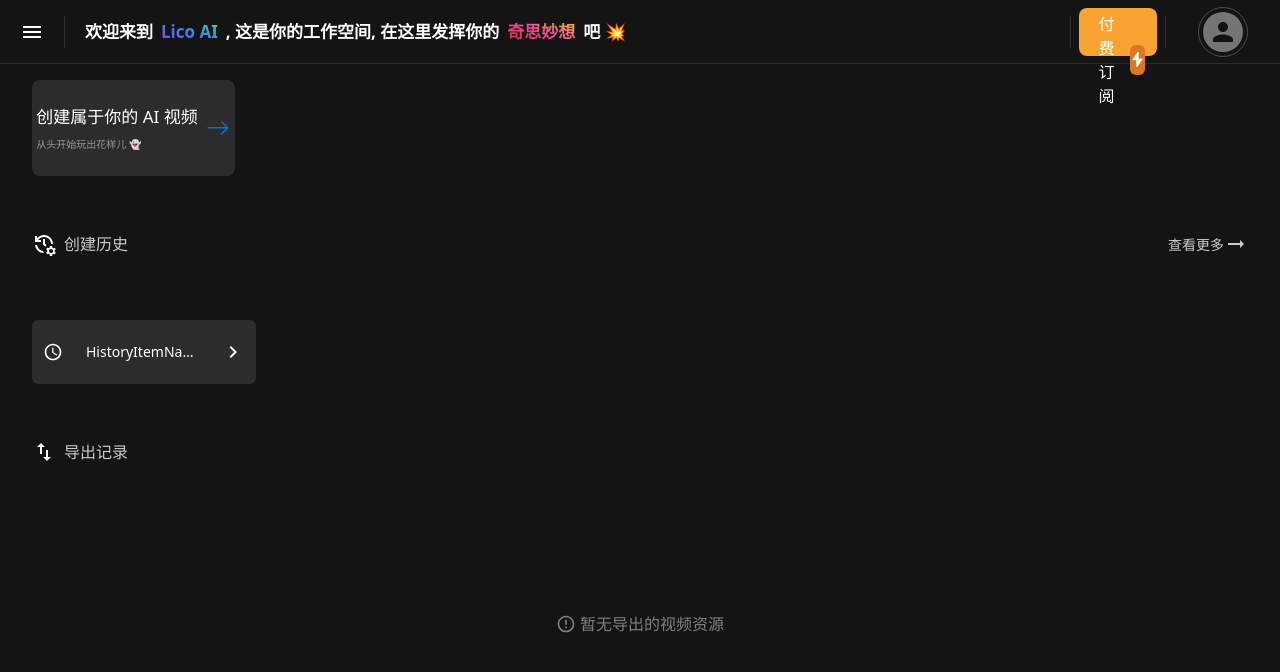
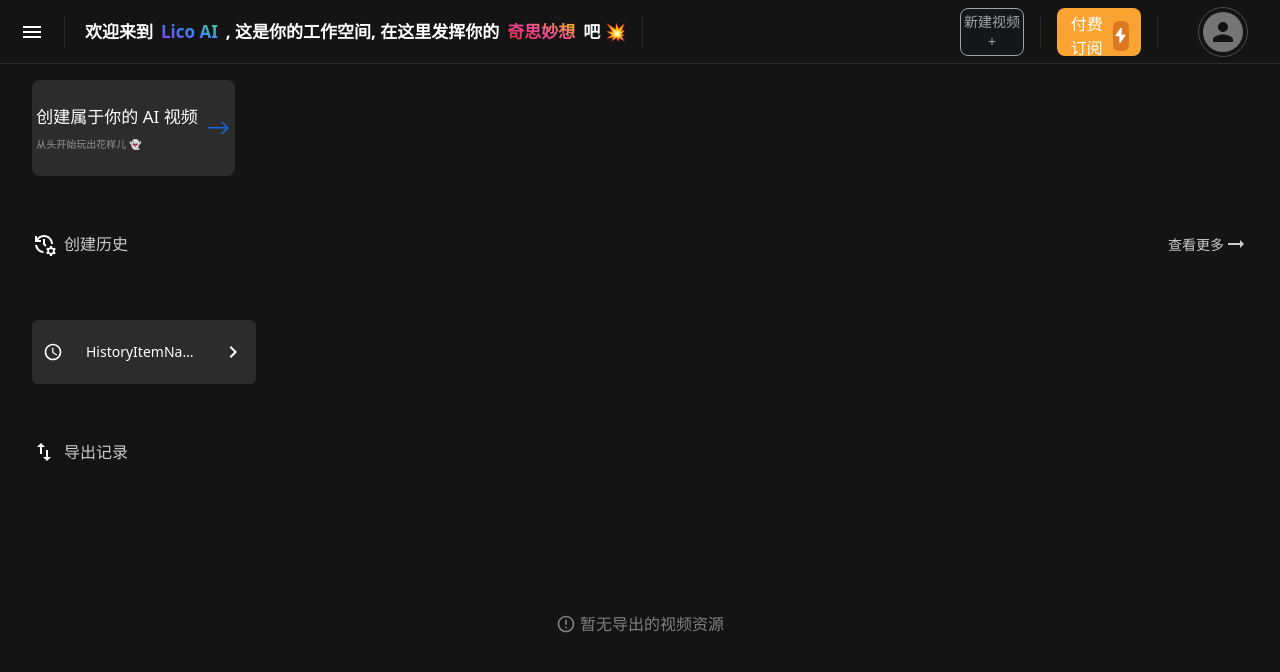
Before and after one commit to Licodeao/lico-ai, a React (Vite) app in the folder graduation-frontend/: page /workspace in a window 1280 px wide. Shown: the top 672 px of the page. Built offline with nearby package versions, Linux system fonts and the light colour scheme; no server answers.

Commit message:
feat(Workspace): create new video in header

```diff
--- a/graduation-frontend/output.css
+++ b/graduation-frontend/output.css
@@ -747,6 +747,14 @@ video {
   margin-right: 0.75rem;
 }
 
+.ml-24 {
+  margin-left: 6rem;
+}
+
+.ml-96 {
+  margin-left: 24rem;
+}
+
 .flex {
   display: flex;
 }
@@ -929,6 +937,10 @@ video {
 
 .w-\[160px\] {
   width: 160px;
+}
+
+.w-32 {
+  width: 8rem;
 }
 
 .flex-1 {
@@ -1084,6 +1096,11 @@ video {
   border-color: rgb(75 75 76 / var(--tw-border-opacity));
 }
 
+.border-\[\#A2A3A3\] {
+  --tw-border-opacity: 1;
+  border-color: rgb(162 163 163 / var(--tw-border-opacity));
+}
+
 .border-b-\[\#2C2C2C\] {
   --tw-border-opacity: 1;
   border-bottom-color: rgb(44 44 44 / var(--tw-border-opacity));
@@ -1147,6 +1164,11 @@ video {
 .bg-\[\#DE7722\] {
   --tw-bg-opacity: 1;
   background-color: rgb(222 119 34 / var(--tw-bg-opacity));
+}
+
+.bg-\[\#151618\] {
+  --tw-bg-opacity: 1;
+  background-color: rgb(21 22 24 / var(--tw-bg-opacity));
 }
 
 .bg-gradient-to-tr {
@@ -1395,6 +1417,11 @@ video {
   color: rgb(128 128 128 / var(--tw-text-opacity));
 }
 
+.text-\[\#A2A3A3\] {
+  --tw-text-opacity: 1;
+  color: rgb(162 163 163 / var(--tw-text-opacity));
+}
+
 .underline {
   text-decoration-line: underline;
 }
@@ -1478,6 +1505,11 @@ body {
 .hover\:bg-\[\#8C8C8C\]:hover {
   --tw-bg-opacity: 1;
   background-color: rgb(140 140 140 / var(--tw-bg-opacity));
+}
+
+.hover\:bg-\[\#363636\]:hover {
+  --tw-bg-opacity: 1;
+  background-color: rgb(54 54 54 / var(--tw-bg-opacity));
 }
 
 .hover\:p-5:hover {
--- a/graduation-frontend/src/pages/workspace/components/header/index.tsx
+++ b/graduation-frontend/src/pages/workspace/components/header/index.tsx
@@ -141,7 +141,7 @@ const WorkSpaceHeader: FC<IProps> = () => {
         <div className="w-[1px] h-8 bg-[#2C2C2C]"></div>
       </div>
 
-      <div className="w-full flex justify-start text-[17px] ml-5 font-bold gap-2">
+      <div className="w-full flex justify-start items-center text-[17px] ml-5 font-bold gap-2">
         欢迎来到{" "}
         <span className="bg-gradient-to-tr from-purple-600 via-blue-500 to-green-400 bg-clip-text text-transparent">
           Lico AI
@@ -151,11 +151,15 @@ const WorkSpaceHeader: FC<IProps> = () => {
           奇思妙想
         </span>
         吧 💥
+        <div className="w-[1px] h-8 bg-[#2C2C2C] ml-2"></div>
       </div>
 
-      <div className="w-1/6 h-full flex justify-around items-center">
-        <div className="w-[1px] h-8 bg-[#2C2C2C] mr-2"></div>
-        <button className="w-22 h-12 bg-[#F9A432] rounded-lg hover:bg-[#EB8A2A]">
+      <div className="w-1/4 h-full flex justify-around items-center gap-2">
+        <button className="w-24 h-12 bg-[#151618] text-[#A2A3A3] border border-[#A2A3A3] font-medium text-sm rounded-lg hover:bg-[#363636]">
+          新建视频 +
+        </button>
+        <div className="w-[1px] h-8 bg-[#2C2C2C] mx-2"></div>
+        <button className="w-32 h-12 bg-[#F9A432] rounded-lg hover:bg-[#EB8A2A]">
           <div className="flex flex-row mx-3 my-1 justify-around items-center">
             <span>付费订阅</span>
             <div className="flex justify-center items-center w-[30px] h-[30px] bg-[#DE7722] rounded-md ml-2">
```
